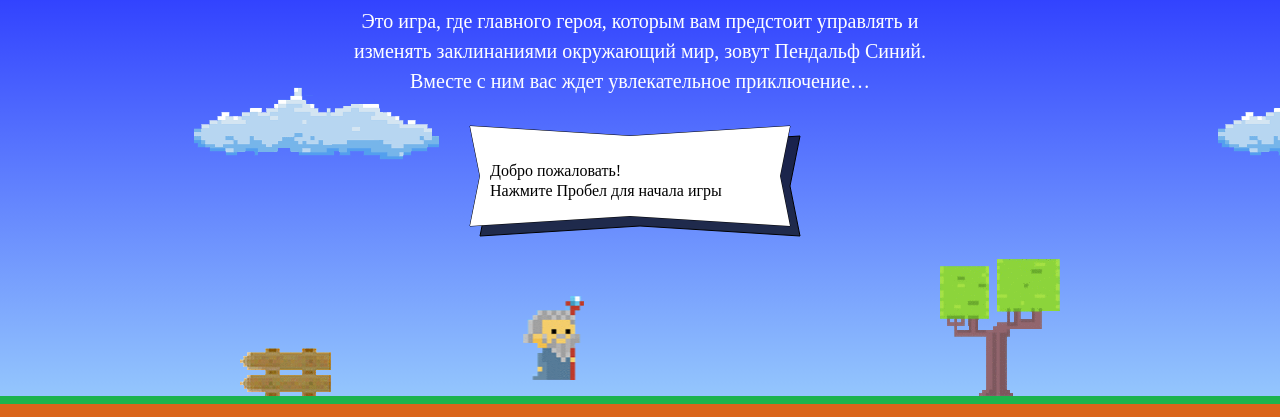
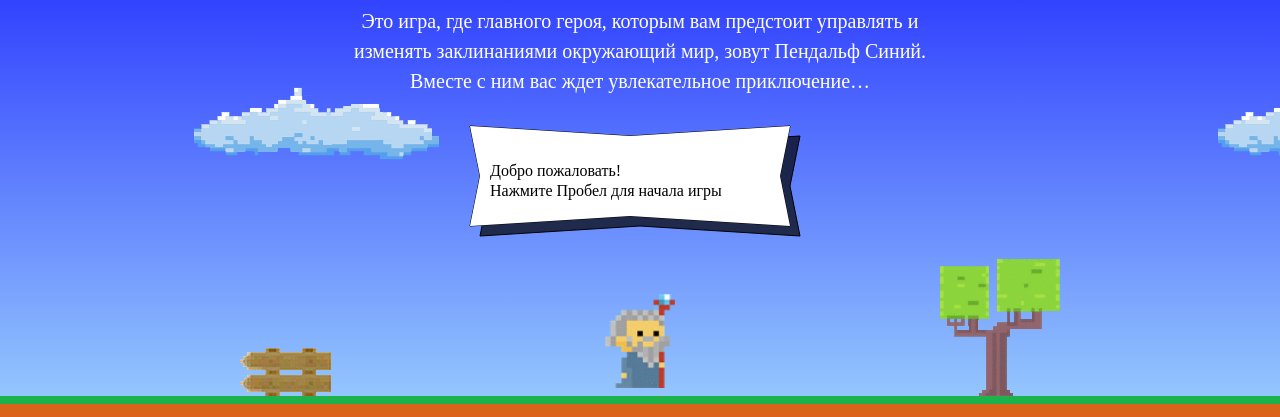
Before and after one commit to gerlinda137/987137-code-and-magick-19, a website: page index.html in a window 1280 px wide. Shown: the part 203-620 px from the top of the page. Drawn offline with Linux system fonts and the light colour scheme; a web font is replaced by a local one.

Commit message:
2nd task done

```diff
--- a/index.html
+++ b/index.html
@@ -181,6 +181,26 @@
   </div>
 </template>
 
+<script>
+  var fireballSize = 22;
+  var getFireballSpeed = function (left) {
+    return  left ? 5 : 2;
+  }
+  var wizardSpeed = 3;
+  var wizardWidth = 70;
+
+  var getWizardHeight = function () {
+    return 1.337 * wizardWidth;
+  }
+
+  var getWizardX = function (width) {
+    return width / 2 - wizardWidth * 0.5;
+  }
+
+  var getWizardY = function (height) {
+    return height * 0.66;
+  }
+</script>
 <script src="js/game.js"></script>
 
 </body>
```
